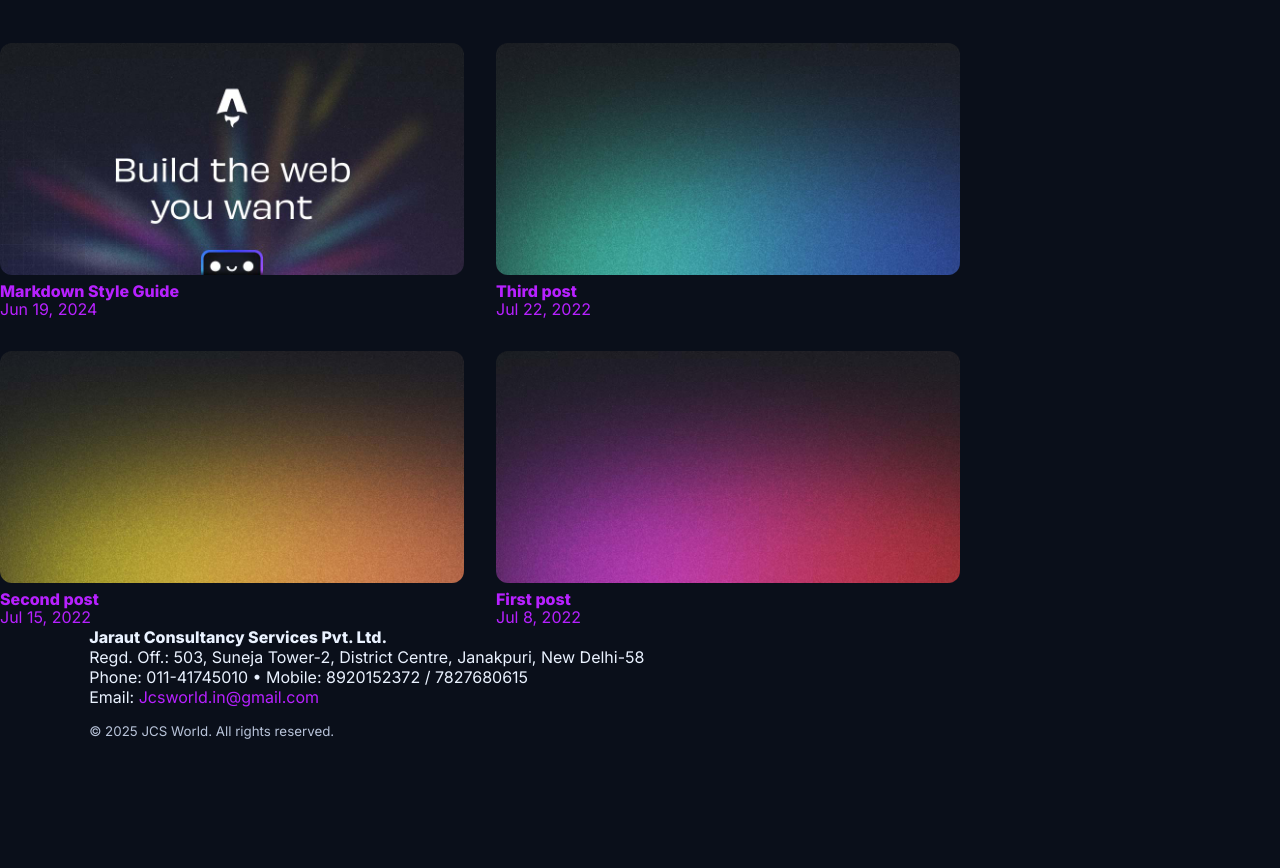
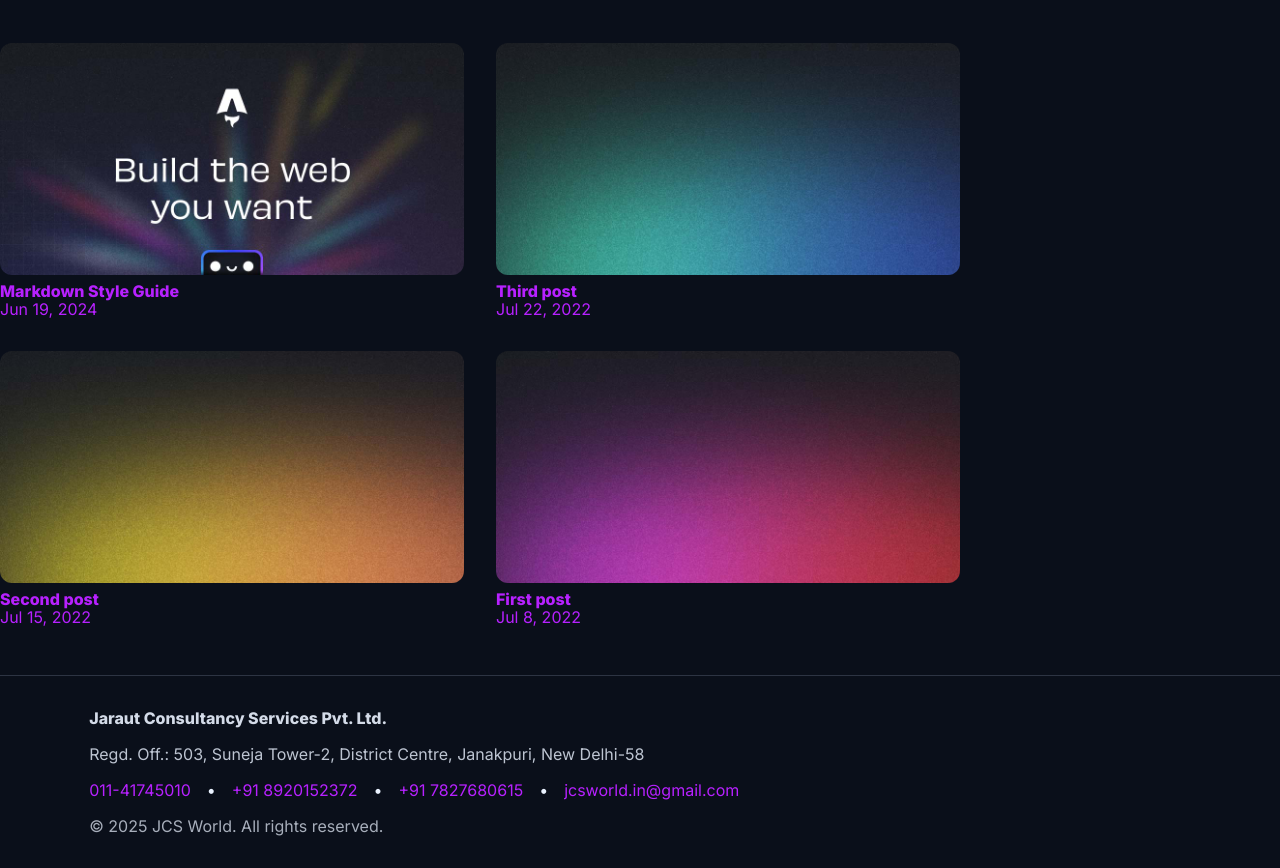
Before and after one commit to Jaraut11/jcsworld-site, an Astro site: page /blog in a window 1280 px wide. Shown: the part 128-996 px from the top of the page. Before the commit the page ends 867 px from the top, so only its background shows below. Built offline with nearby package versions, Linux system fonts and the light colour scheme; Astro itself is replaced by a stand-in of ours.

Commit message:
Footer: clickable tel/mailto + tidy layout

```diff
--- a/src/components/Footer.astro
+++ b/src/components/Footer.astro
@@ -1,11 +1,21 @@
-<footer class="site-footer">
+---
+const year = new Date().getFullYear();
+---
+<footer class="footer" style="padding:2rem 0;border-top:1px solid hsl(220 20% 22%);margin-top:3rem">
   <div class="container" style="display:grid;gap:1rem">
-    <div>
-      <strong>Jaraut Consultancy Services Pvt. Ltd.</strong><br/>
-      Regd. Off.: 503, Suneja Tower-2, District Centre, Janakpuri, New Delhi-58<br/>
-      Phone: 011-41745010 • Mobile: 8920152372 / 7827680615<br/>
-      Email: <a href="mailto:Jcsworld.in@gmail.com">Jcsworld.in@gmail.com</a>
+    <div style="opacity:.9;font-weight:700">Jaraut Consultancy Services Pvt. Ltd.</div>
+    <div style="opacity:.8">
+      Regd. Off.: 503, Suneja Tower-2, District Centre, Janakpuri, New Delhi-58
     </div>
-    <small>© {new Date().getFullYear()} JCS World. All rights reserved.</small>
+    <div style="display:flex;gap:1rem;flex-wrap:wrap">
+      <a href="tel:+911141745010">011-41745010</a>
+      <span>•</span>
+      <a href="tel:+918920152372">+91 8920152372</a>
+      <span>•</span>
+      <a href="tel:+917827680615">+91 7827680615</a>
+      <span>•</span>
+      <a href="mailto:jcsworld.in@gmail.com" rel="noopener">jcsworld.in@gmail.com</a>
+    </div>
+    <div style="opacity:.7">© {year} JCS World. All rights reserved.</div>
   </div>
 </footer>
```
